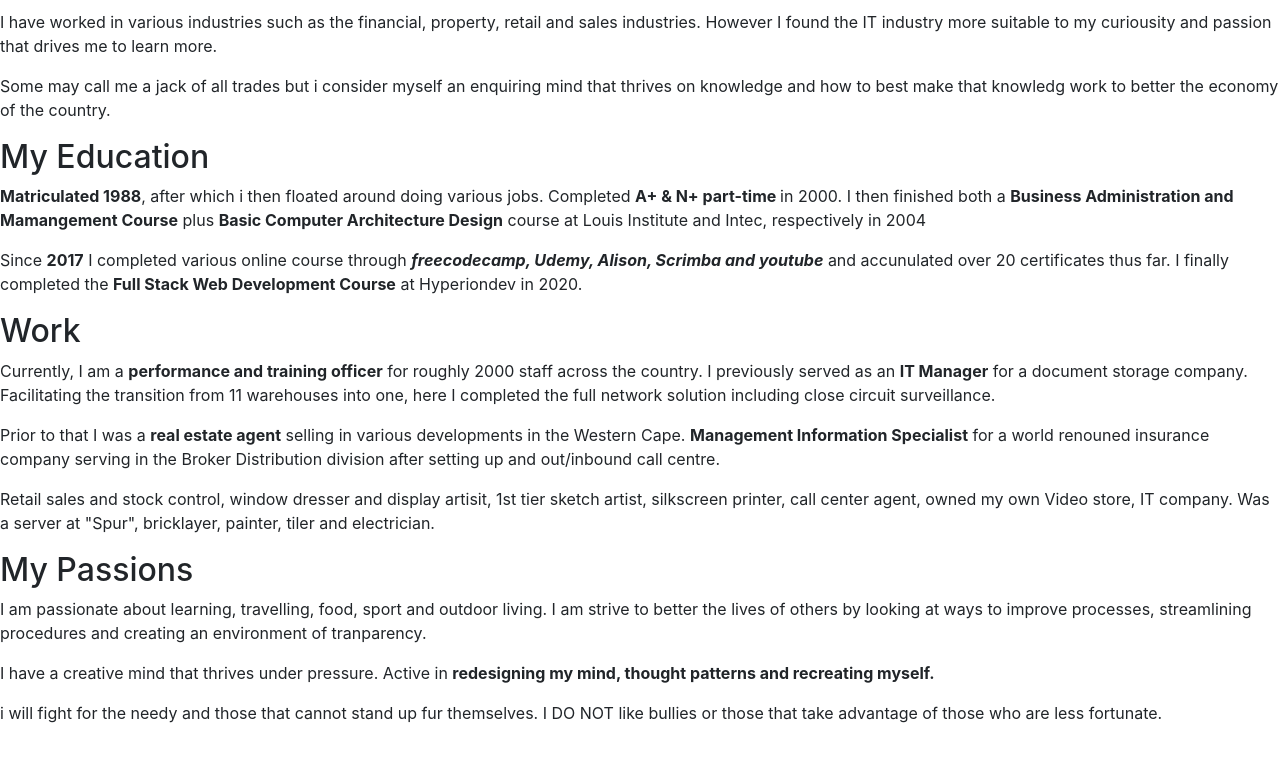
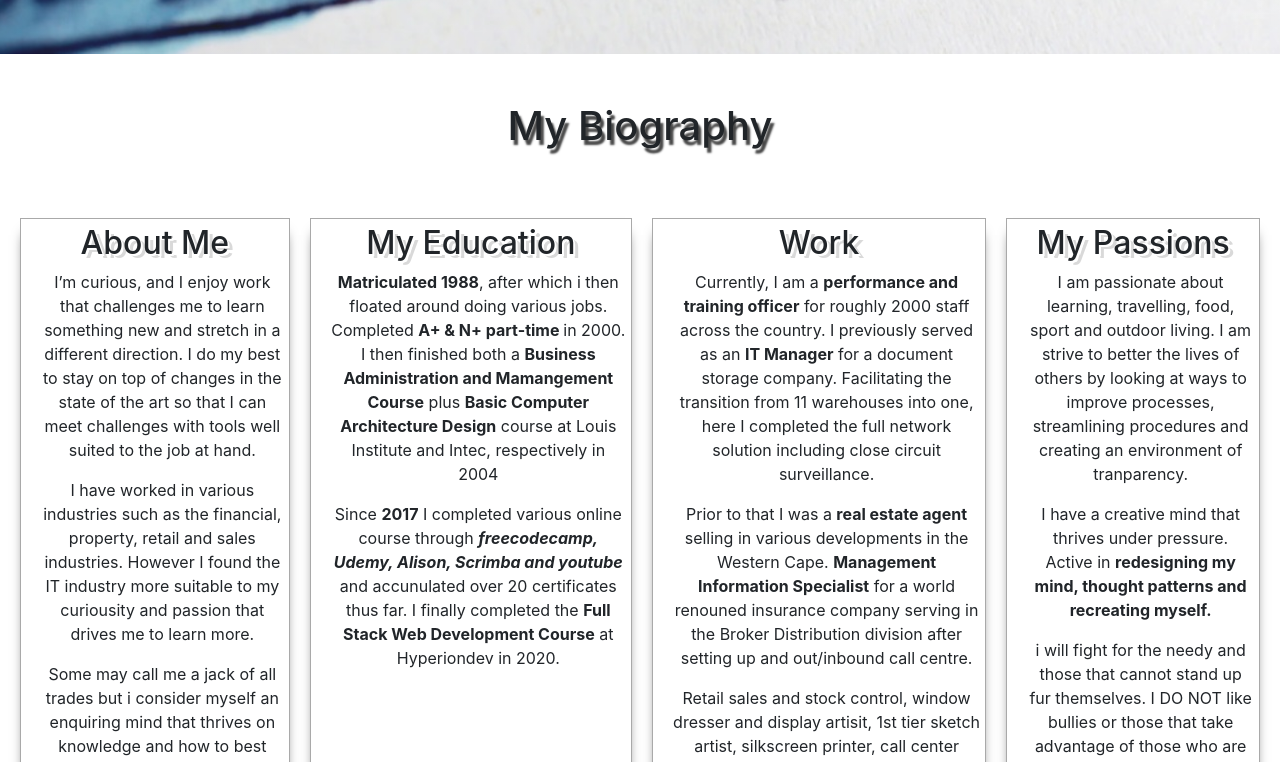
Before and after one commit to theTrainMan/Hilton_Otto_Resume, a plain HTML site: page index.html in a window 1280 px wide. Shown: the part 786-1548 px from the top of the page. Drawn offline with nearby package versions, Linux system fonts and the light colour scheme.

Commit message:
css fille 2nd update

```diff
--- a/index.html
+++ b/index.html
@@ -6,7 +6,7 @@
     <meta name="viewport" content="width=device-width, initial-scale=1.0">
     <meta name="description" content="">
     <!-- Links -->
-    <link rel="stylesheet" href="../Task 6/css/style.css">
+    <link rel="stylesheet" href="css/style.css">
     <!-- Bootstrap  -->
     <link rel="stylesheet" href="https://stackpath.bootstrapcdn.com/bootstrap/4.1.3/css/bootstrap.min.css" integrity="sha384-MCw98/SFnGE8fJT3GXwEOngsV7Zt27NXFoaoApmYm81iuXoPkFOJwJ8ERdknLPMO" crossorigin="anonymous">
     <!-- Awesome Fonts -->
```
